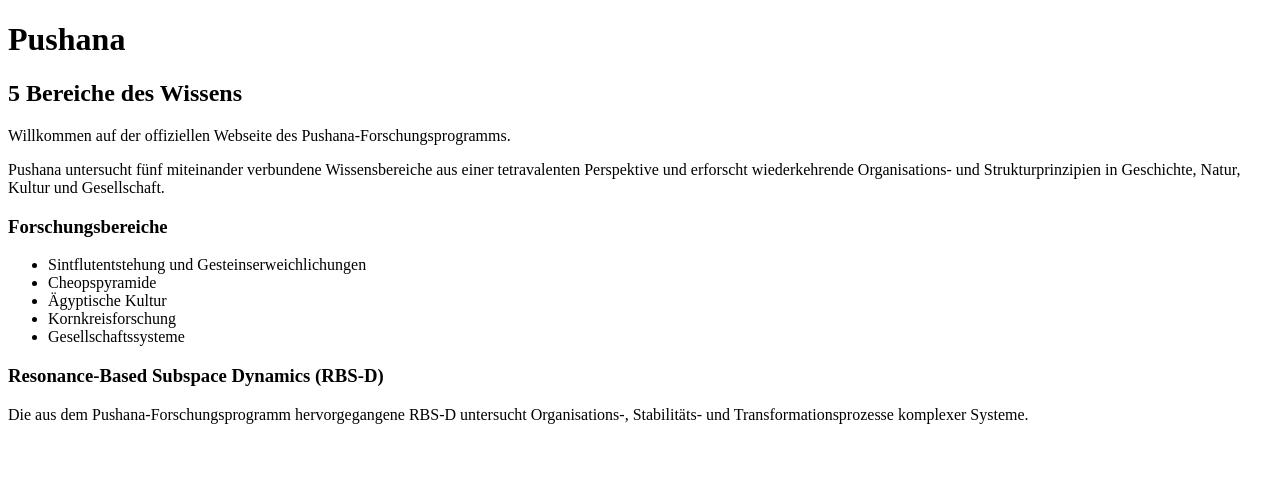
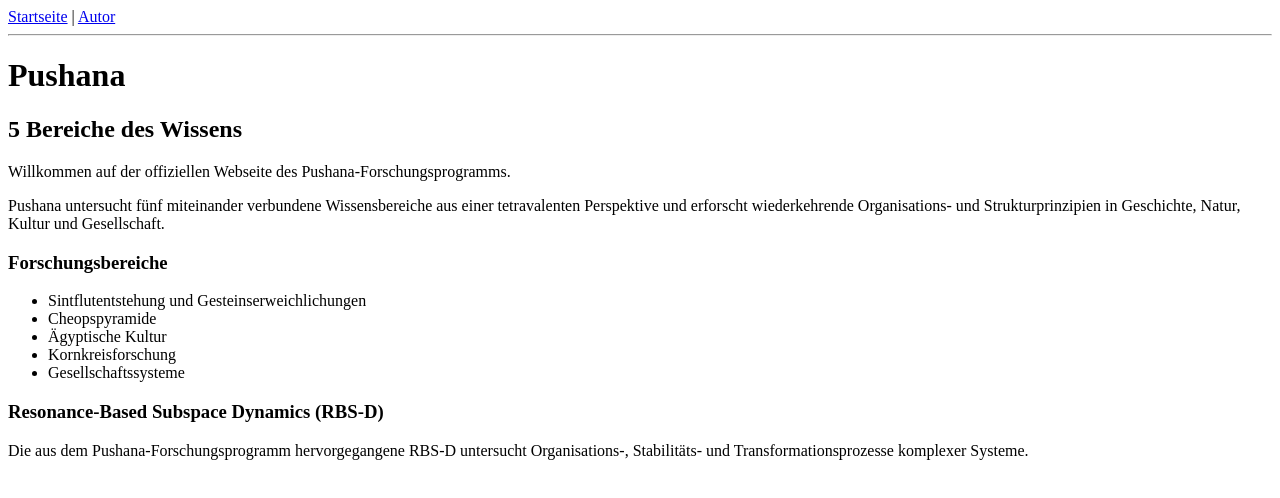
Before and after one commit to tobiaswolfelsperger/pushana-org, a plain HTML site: page index.html in a window 1280 px wide. Drawn offline with Linux system fonts and the light colour scheme.

Commit message:
Add navigation links to index.html

```diff
--- a/index.html
+++ b/index.html
@@ -7,7 +7,12 @@
 </head>
 
 <body>
+<nav>
+<a href="index.html">Startseite</a> |
+<a href="about.html">Autor</a>
+</nav>
 
+<hr>
 <h1>Pushana</h1>
 
 <h2>5 Bereiche des Wissens</h2>
```
